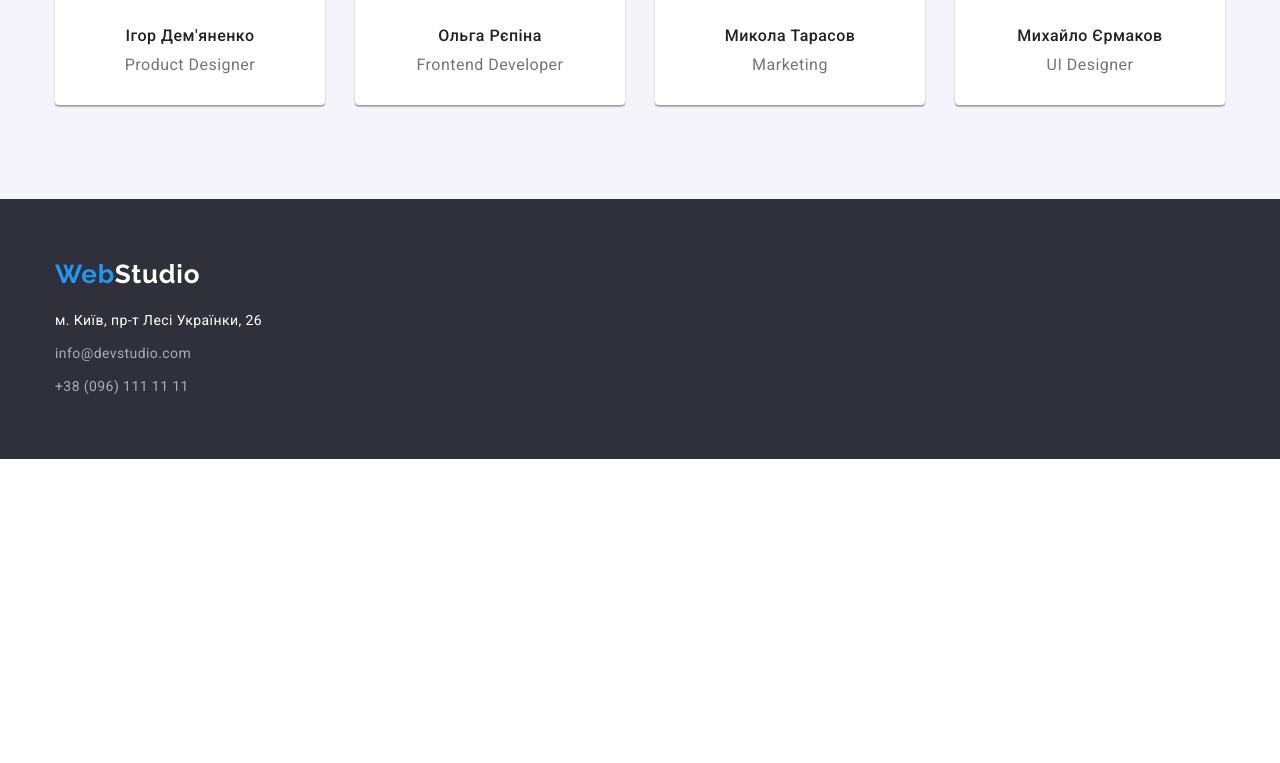
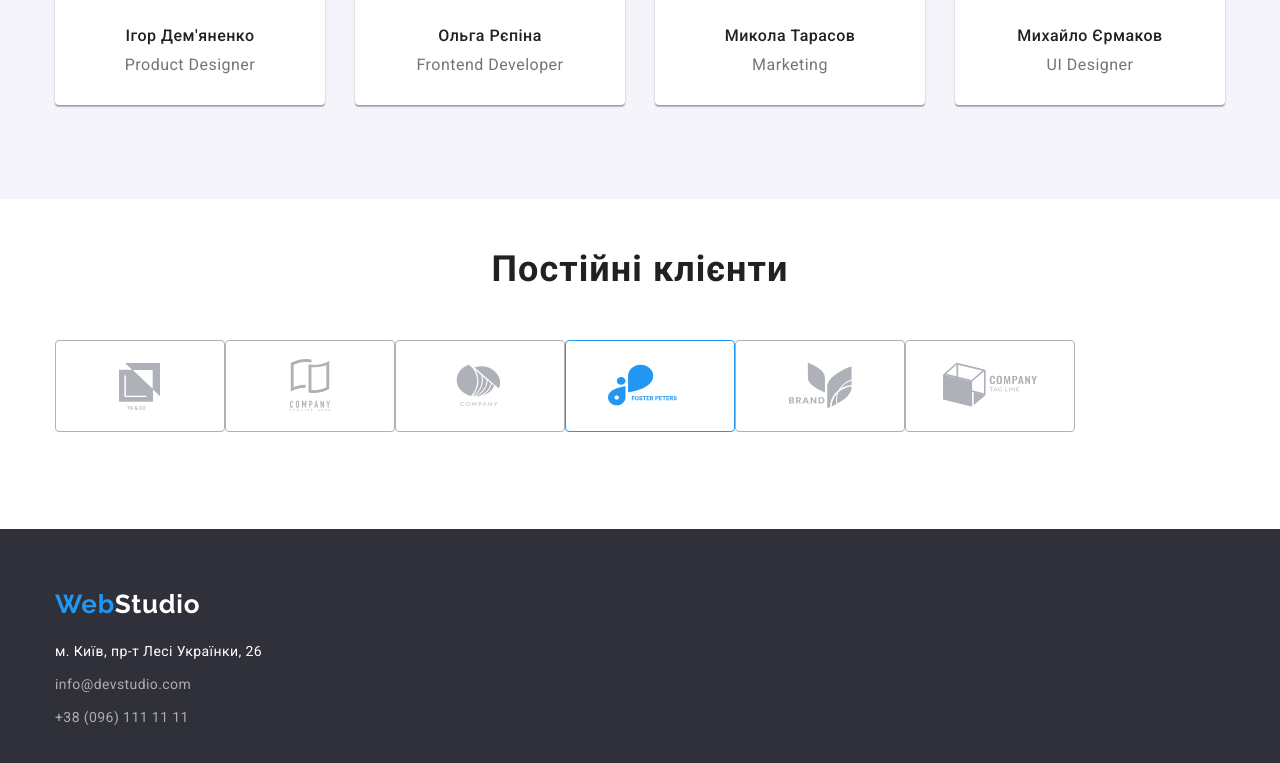
Before and after one commit to Oleksandr-Shuba/goit-markup-hw-04, a plain HTML site: page index.html in a window 1280 px wide. Shown: the part 1899-2662 px from the top of the page. Before the commit the page ends 2358 px from the top, so only its background shows below. Drawn offline with nearby package versions, Linux system fonts and the light colour scheme.

Commit message:
update hw#4

```diff
--- a/css/index.css
+++ b/css/index.css
@@ -5,6 +5,13 @@
 .top-banner {
     padding: 200px 0px;
     background-color: var(--dark-grey);
+}
+
+.top-banner {
+    background-image: url('../images/index/header-Img.jpg');
+    background-size: 1600px, cover;
+    background-position: center;
+    background-repeat: no-repeat;
 }
 
 
@@ -71,7 +78,8 @@
     letter-spacing: 0.03em;
     color: var(--text-main-color);
 }
-.activity{
+
+.activity {
     padding-top: 0;
 }
 
@@ -121,7 +129,8 @@
     color: var(--text-main-color);
 
 }
-.team-member-pic{
+
+.team-member-pic {
     display: block;
 }
 
@@ -140,3 +149,38 @@
     margin-top: 10px;
 
 }
+
+
+
+/* -------REGULAR---CUSTOMERS---- */
+
+.customers {
+
+}
+
+.container {}
+
+.customers-title {
+    font-weight: 700;
+    font-size: 36px;
+    line-height: 1.16;
+    text-align: center;
+    letter-spacing: 0.03em;
+    color: #212121;
+    padding-top: 50px;
+    margin-bottom: 50px;
+}
+
+.customers-list {
+    display: flex;
+    gap: 30;
+    padding-bottom: 94px;
+}
+
+.container-customers {
+
+}
+
+.customers-item {}
+
+.customers-item-pic {}
--- a/index.html
+++ b/index.html
@@ -54,9 +54,11 @@
                 <h1 class="top-banner-title">Ефективні рішення для <br> вашого бізнесу</h1>
                 <button type="button" class="btn btn-blue btn-round">Замовити послугу</button>
             </div>
+        </section>
 
 
-        </section>
+
+
 
 
         <section class="section">
@@ -84,8 +86,6 @@
                     </li>
                 </ul>
             </div>
-
-
         </section>
 
         <section class="section activity">
@@ -147,6 +147,66 @@
                 </ul>
             </div>
         </section>
+
+
+        <!-- ------ПОСТІЙНІ---КЛІЄНТИ------------------ -->
+
+
+        <section class="customers">
+            <div class="container">
+                <h2 class="customers-title">Постійні клієнти</h2>
+
+                <ul class="customers-list">
+
+                    <div class="container-customers">
+                        <li class="customers-item">
+                            <img class="customers-item-pic" src="./images/index/Client 1.svg" alt="client-1" width="170"
+                                height="92">
+
+                        </li>
+                    </div>
+
+                    <div class="container-customers">
+                        <li class="customers-item">
+                            <img class="customers-item-pic" src="./images/index/Client 2.svg" alt="client-2" width="170"
+                                height="92">
+
+                        </li>
+                    </div>
+
+                    <div class="container-customers">
+                        <li class="customers-item">
+                            <img class="customers-item-pic" src="images/index/Client 3.svg" alt="client-3" width="170"
+                                height="92">
+
+                        </li>
+                    </div>
+                    <div>
+                        <li class="customers-item">
+                            <img class="customers-item-pic" src="./images/index/Client 4.svg" alt="client-4" width="170"
+                                height="92">
+                        </li>
+                    </div>
+
+                    <div class="container-customers">
+
+                        <li class="customers-item">
+                            <img class="customers-item-pic" src="./images/index/Client 5.svg" alt="client-5" width="170"
+                                height="92">
+
+                        </li>
+                    </div>
+
+                    <div class="container-customers">
+                        <li class="customers-item">
+                            <img class="customers-item-pic" src="./images/index/Client 6.svg" alt="client-6" width="170"
+                                height="92">
+
+                        </li>
+                    </div>
+                </ul>
+            </div>
+        </section>
     </main>
 
 
```
Also changed, not shown: images/index/Client 1.svg (added), images/index/Client 2.svg (added), images/index/Client 3.svg (added), images/index/Client 4.svg (added), images/index/Client 5.svg (added), images/index/Client 6.svg (added), images/index/header-Img.jpg (added), 2 other files.
